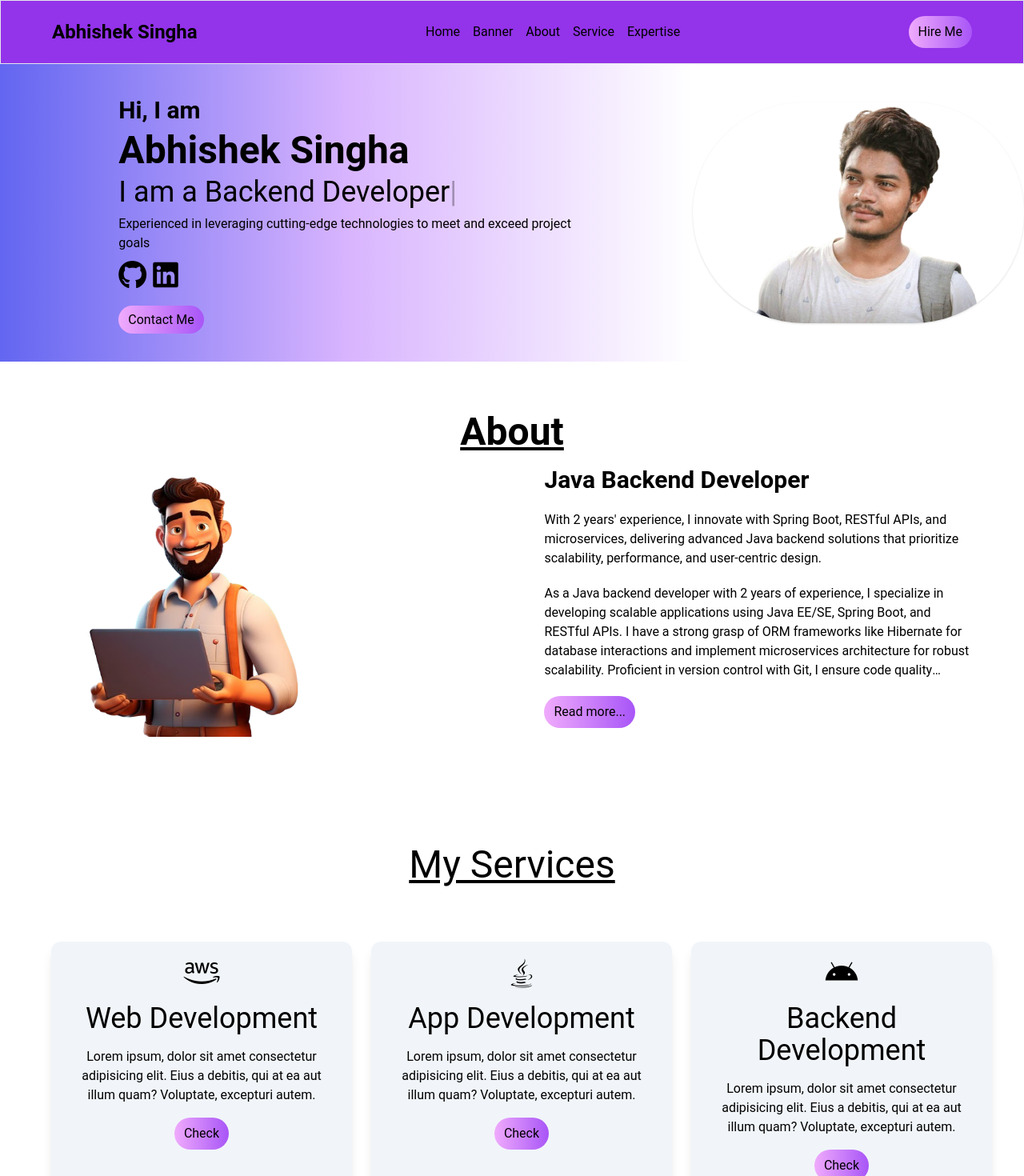
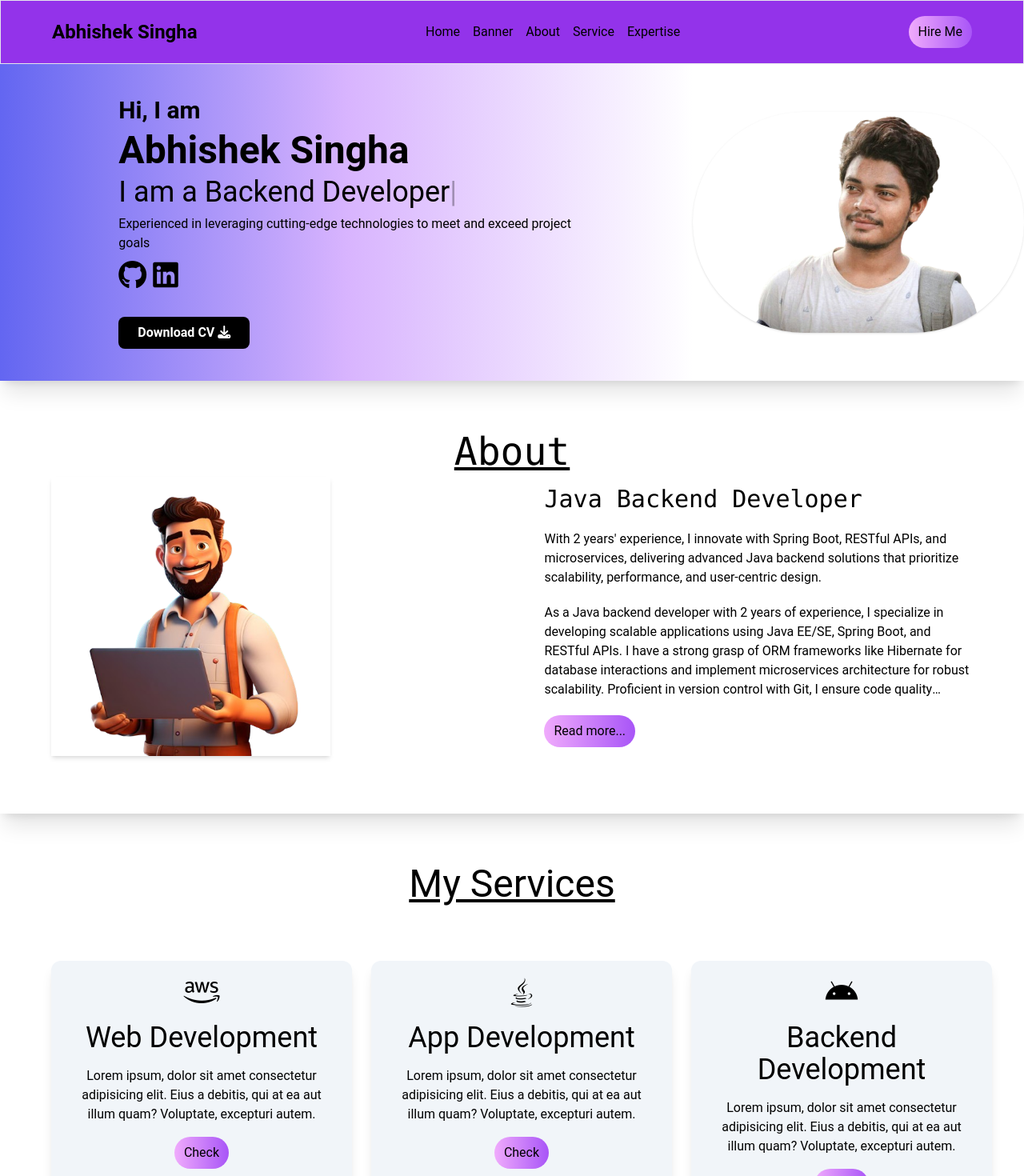
Before and after one commit to MejoAbhi/portfolio, a React (Vite) app: page / in a window 1280 px wide. Shown: the top 1470 px of the page at 80% size. Built offline with nearby package versions, Linux system fonts and the light colour scheme.

Commit message:
download cv commited and hidden header

```diff
--- a/src/components/About.jsx
+++ b/src/components/About.jsx
@@ -17,20 +17,22 @@ const About = () => {
      })
 
   return (
-    <div id='aboutId' className='main md:py-16 md:px-16 '>
+    <div id='aboutId' className='main py-16 md:py-16 md:px-16 shadow-xl'>
        {/* bg-gradient-to-b from-gray-100 to-slate-50  */}
-       <h1 className='text-center text-5xl underline font-bold'>About </h1>
+       <h1 className='text-center text-5xl underline font-mono'>About </h1>
        <div className='flex items-center py-2 flex-col-reverse md:flex-row  h-full'>
+
         {/* image container */}
         <div className='w-fit justify-center'>
 
-        <img className='w-full' src={data.image}/>
+        <img className='w-full md:shadow-md ' src={data.image}/>
         </div>
+
         {/* text container */}
         <div className='w-full flex justify-center md:justify-end'>
 
           <div className='space-y-5 w-2/3'>
-          <h1 className='text-3xl  font-semibold'>{data.title}</h1>
+          <h1 className='text-3xl  font-mono'>{data.title}</h1>
           <p>{data.desc1}</p>
 
           <p style={isOpen ? null:paragraphStyles}>{data.desc2}</p>
--- a/src/components/Banner.jsx
+++ b/src/components/Banner.jsx
@@ -2,6 +2,8 @@ import React, { useEffect, useRef } from 'react'
 import bannerImage from '../assets/bg1.png';
 import bannnerBackground from '../assets/final.png';
 import Typed from 'typed.js';
+
+import resume from '../assets/Abhishek-Singha resume.pdf'
 const Banner = () => {
 
   const el = useRef(null);
@@ -23,14 +25,14 @@ const Banner = () => {
     };
   }, []);
   return (
-    <div id='bannerId'  className='main flex flex-col md:flex-row items-center h-full '>
+    <div id='bannerId'  className='main flex flex-col md:flex-row items-center h-full shadow-xl'>
        {/* this is text portion */}
         <div
         className=' w-full py-10 flex justify-center bg-gradient-to-r from-indigo-500 via-purple-300 to-white'>
           <div className='w-2/3 space-y-2 ms-2'>
-          <h3 className='text-xl md:text-2xl lg:text-3xl font-semibold'>Hi, I am</h3>
+          <h3 className='text-xl md:text-2xl lg:text-3xl font-bold'>Hi, I am</h3>
           <h1 className='text-xl md:text-2xl lg:text-5xl font-bold'>Abhishek Singha</h1>
-          <h4 className='text-2xl md:text-3xl lg:text-4xl'>I am a <span className="" ref={el}></span></h4>
+          <h4 className='text-xl md:text-3xl lg:text-4xl'>I am a <span className="" ref={el}></span></h4>
           <p className='text-1xl'>Experienced in leveraging cutting-edge technologies to meet and exceed project goals</p>
 
        <div className='iconContainer space-x-2'>
@@ -39,7 +41,10 @@ const Banner = () => {
        </div>
 
         <br/>
-        <a className=' px-3 py-2 bg-gradient-to-r from-fuchsia-300 to-purple-500 hover:from-pink-500 hover:to-purple-300 rounded-full text-1xl' href='/contact'> Contact Me</a>
+        {/* <a className=' bg-gradient-to-r from-blue-500 to-red-500 text-white px-4 py-2 text-xl rounded font-medium focus:ring ring-black ring-opacity-10 gradient element-to-rotate text-1xl' href={resume} download={resume}> Download CV <i class="fa-solid fa-download"></i></a>      */}
+        <button className="px-6 py-2 bg-black text-white rounded-lg font-bold transform hover:-translate-y-1 transition duration-400" href={resume} download={resume}>
+  Download CV   <i class="fa-solid fa-download"></i>
+</button>
             </div>
       </div>
 
--- a/src/components/Header.jsx
+++ b/src/components/Header.jsx
@@ -70,7 +70,7 @@ const Header = () => {
   <div className='text-2xl font-bold'>
     <h1>{brandName}</h1>
   </div>
-  <div className='flex flex-wrap justify-center gap-4'>
+  <div className='hidden md:block lg:flex flex-wrap justify-center gap-4'>
 
 
                   <Router>
--- a/src/components/Service.jsx
+++ b/src/components/Service.jsx
@@ -25,7 +25,7 @@ const Service = (serviceRef) => {
     }
 )
   return (
-    <div id='serviceId'  className='main py-16 md:py-16 '>
+    <div id='serviceId'  className='main py-16 md:py-16 shadow-xl'>
         <h1 className='text-5xl text-bold underline text-center'>My Services</h1>
         <div className='service-container mt-12 flex flex-col md:flex-row space-y-6  px-10 space-x-6'>
             <div className='service1 mt-6 ml-6 bg-slate-100 hover:bg-gray-300 p-5 text-center shadow-lg rounded-xl space-y-4  '>
```
Also changed, not shown: 7 other files (tests, documents, lock files or other folders).
